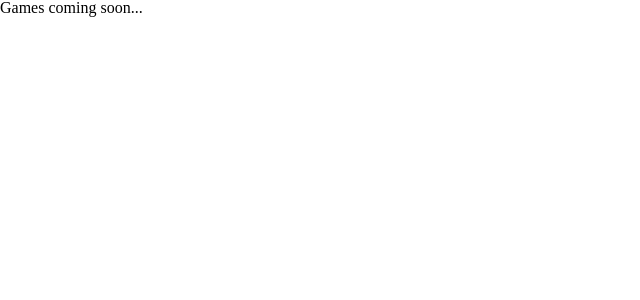
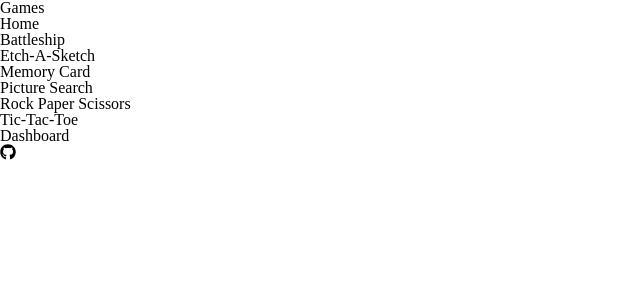
Before and after one commit to NBrennan26/games, a React (Create React App) app: page / in a window 1280 px wide. Shown: the top 300 px of the page, without its empty margins (0-640 px from the left). Built offline with nearby package versions, Linux system fonts and the light colour scheme.

Commit message:
Add components/pages, basic template for header with links

```diff
--- a/package.json
+++ b/package.json
@@ -8,6 +8,8 @@
     "@testing-library/user-event": "^13.5.0",
     "react": "^18.1.0",
     "react-dom": "^18.1.0",
+    "react-icons": "^4.3.1",
+    "react-router-dom": "^6.3.0",
     "react-scripts": "5.0.1",
     "web-vitals": "^2.1.4"
   },
--- a/src/App.js
+++ b/src/App.js
@@ -1,8 +1,33 @@
+import { BrowserRouter as Router, Routes, Route } from "react-router-dom";
+import Header from "./components/Header";
+import Footer from "./components/Footer";
+import Dashboard from "./components/Dashboard";
+import Battleship from "./pages/Battleship";
+import EtchaSketch from "./pages/EtchaSketch";
+import MemoryCard from "./pages/MemoryCard";
+import PictureSearch from "./pages/PictureSearch";
+import RockPaperScissors from "./pages/RockPaperScissors";
+import TicTacToe from "./pages/TicTacToe";
+
 function App() {
   return (
-    <div>
-      <span>Games coming soon...</span>
-    </div>
+    <>
+      <Router>
+        <div>
+          <Header />
+          <Routes>
+            <Route path="/" element={<Dashboard />} />
+            <Route path="/battleship" element={<Battleship />} />
+            <Route path="/etchasketch" element={<EtchaSketch />} />
+            <Route path="/memory-card" element={<MemoryCard />} />
+            <Route path="/picture-search" element={<PictureSearch />} />
+            <Route path="/rock-paper-scissors" element={<RockPaperScissors />} />
+            <Route path="/tic-tac-toe" element={<TicTacToe />} />
+          </Routes>
+          <Footer />
+        </div>
+      </Router>
+    </>
   );
 }
 
--- /dev/null
+++ b/src/components/Dashboard.jsx
@@ -0,0 +1,9 @@
+function Dashboard() {
+  return (
+    <section>
+      <div>Dashboard</div>
+    </section>
+  );
+}
+
+export default Dashboard;
--- /dev/null
+++ b/src/components/Footer.jsx
@@ -0,0 +1,13 @@
+import { FaGithub } from "react-icons/fa";
+
+function Footer() {
+  return (
+    <footer>
+      <a href="https://github.com/NBrennan26" target="_blank" rel="noreferrer">
+        <FaGithub className="github-icon" />
+      </a>
+    </footer>
+  );
+}
+
+export default Footer;
--- /dev/null
+++ b/src/components/Header.jsx
@@ -0,0 +1,38 @@
+import { Link } from "react-router-dom";
+
+function Header() {
+  return (
+    <header>
+      <div>
+        <span>Games</span>
+      </div>
+      <div>
+        <ul>
+          <li>
+            <Link to="/">Home</Link>
+          </li>
+          <li>
+            <Link to="/battleship">Battleship</Link>
+          </li>
+          <li>
+            <Link to="/etchasketch">Etch-A-Sketch</Link>
+          </li>
+          <li>
+            <Link to="/memory-card">Memory Card</Link>
+          </li>
+          <li>
+            <Link to="/picture-search">Picture Search</Link>
+          </li>
+          <li>
+            <Link to="/rock-paper-scissors">Rock Paper Scissors</Link>
+          </li>
+          <li>
+            <Link to="/tic-tac-toe">Tic-Tac-Toe</Link>
+          </li>
+        </ul>
+      </div>
+    </header>
+  );
+}
+
+export default Header;
--- /dev/null
+++ b/src/pages/Battleship.jsx
@@ -0,0 +1,9 @@
+function Battleship() {
+  return (
+    <section>
+      <div>Battle Ship</div>
+    </section>
+  );
+}
+
+export default Battleship;
--- /dev/null
+++ b/src/pages/EtchaSketch.jsx
@@ -0,0 +1,9 @@
+function EtchaSketch() {
+  return (
+    <section>
+      <div>Etch-A-Sketch</div>
+    </section>
+  );
+}
+
+export default EtchaSketch;
--- /dev/null
+++ b/src/pages/MemoryCard.jsx
@@ -0,0 +1,9 @@
+function MemoryCard() {
+  return (
+    <section>
+      <div>Memory Card</div>
+    </section>
+  );
+}
+
+export default MemoryCard;
--- /dev/null
+++ b/src/pages/PictureSearch.jsx
@@ -0,0 +1,9 @@
+function PictureSearch() {
+  return (
+    <section>
+      <div>Picture Search</div>
+    </section>
+  );
+}
+
+export default PictureSearch;
--- /dev/null
+++ b/src/pages/RockPaperScissors.jsx
@@ -0,0 +1,9 @@
+function RockPaperScissors() {
+  return (
+    <section>
+      <div>Rock Paper Scissors</div>
+    </section>
+  );
+}
+
+export default RockPaperScissors;
--- /dev/null
+++ b/src/pages/TicTacToe.jsx
@@ -0,0 +1,9 @@
+function TicTacToe() {
+  return (
+    <section>
+      <div>Tic-Tac-Toe</div>
+    </section>
+  );
+}
+
+export default TicTacToe;
```
Also changed, not shown: 1 other file (tests, documents, lock files or other folders).
